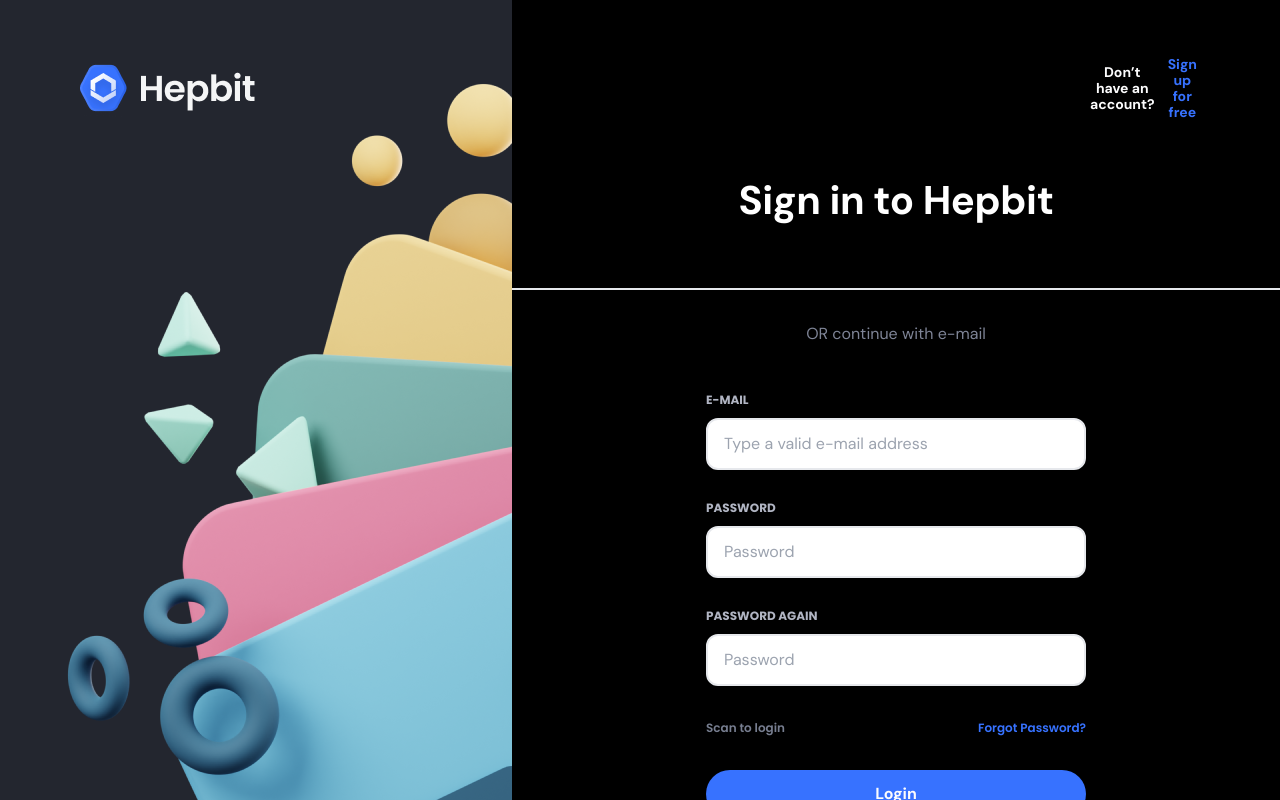
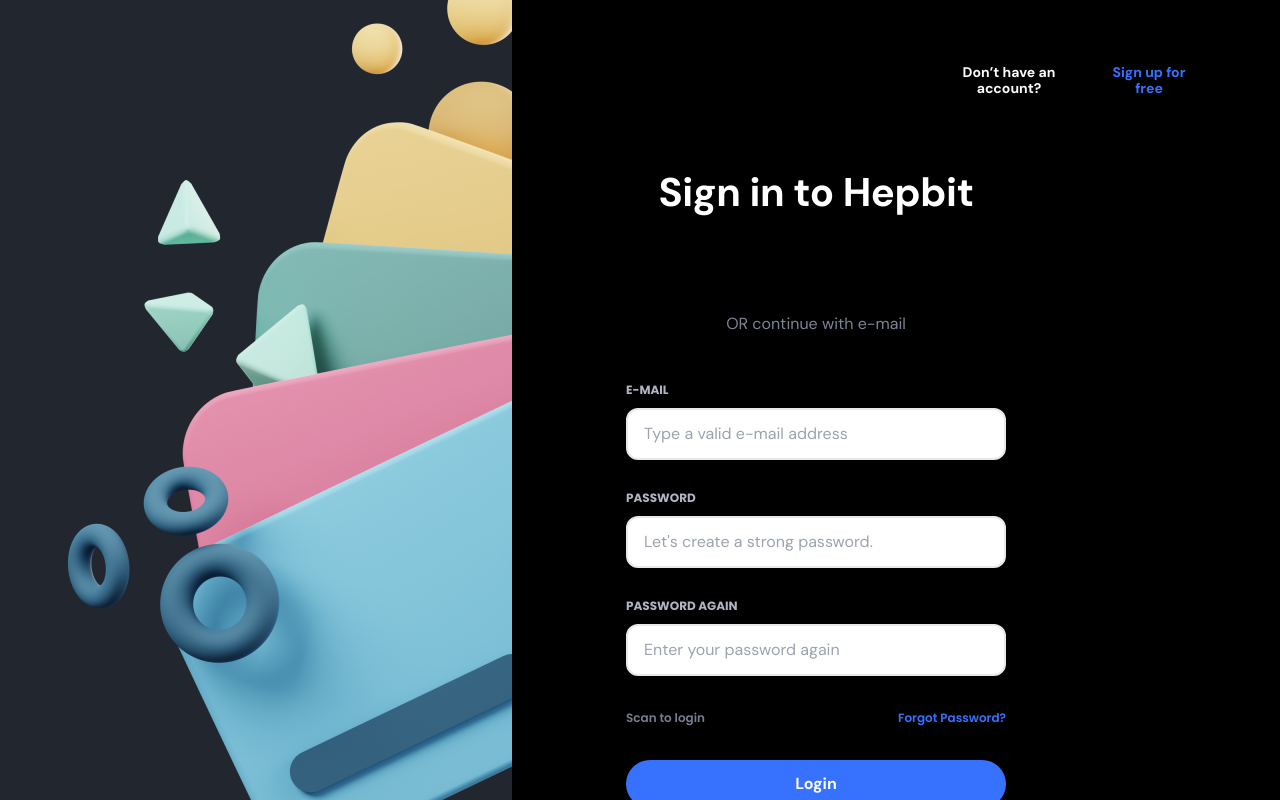
Before and after one commit to yusufocaliskan/nexjs-clean-setup, a Next.js app: page /1/1/register in a window 1280 px wide. Shown: the top 800 px of the page. Built offline with nearby package versions, Linux system fonts and the light colour scheme; what i18next-resources-to-backend would draw is missing.

Commit message:
Left side of login page

```diff
--- /dev/null
+++ b/src/components/Logo/index.js
@@ -0,0 +1,2 @@
+const Logo = () => {};
+export default Logo;
--- a/src/screens/auth/auth.scss
+++ b/src/screens/auth/auth.scss
@@ -3,26 +3,34 @@
 
 .login-page-container {
   width: 100%;
-  height: 100%;
+  height: 100vh;
   display: flex;
 
   .login-page-left-background {
     width: 32rem;
-    height: 100%;
-    max-height: 64rem;
+    height: 100vh;
     display: flex;
     flex-shrink: 0;
-    background-image: url("../../../public/assets/images/auth/left-background.png");
+    background-color: #22262f;
+    position: fixed;
+    display: flex;
+    justify-content: flex-end;
+    align-items: center;
+    img {
+      width: 100vw;
+      object-fit: contain;
+    }
   }
 
   .login-page-right {
     display: flex;
     flex-direction: column;
-    height: 100%;
+    height: 100vh;
     max-height: 64rem;
     width: 100%;
     align-items: center;
     justify-content: center;
+    margin-left: 22rem;
 
     .login-page-right-top {
       display: flex;
@@ -107,7 +115,7 @@
           align-items: center;
           align-self: stretch;
           border-radius: 3rem;
-          font-family: 'Poppins', sans-serif;
+          font-family: "Poppins", sans-serif;
           color: var(--neutrals2);
           font-family: "Poppins", sans-serif;
           text-align: center;
@@ -239,9 +247,9 @@
                 align-self: stretch;
                 border-top-left-radius: 0.75rem;
                 border-bottom-left-radius: 0.75rem;
-                border-left: 2px solid var(--Neutrals-6, #E6E8EC);
-                border-top: 2px solid var(--Neutrals-6, #E6E8EC);
-                border-bottom: 2px solid var(--Neutrals-6, #E6E8EC);
+                border-left: 2px solid var(--Neutrals-6, #e6e8ec);
+                border-top: 2px solid var(--Neutrals-6, #e6e8ec);
+                border-bottom: 2px solid var(--Neutrals-6, #e6e8ec);
               }
 
               .password-toggle-page {
@@ -252,9 +260,9 @@
                 width: 10%;
                 border-top-right-radius: 0.75rem;
                 border-bottom-right-radius: 0.75rem;
-                border-right: 2px solid var(--Neutrals-6, #E6E8EC);
-                border-top: 2px solid var(--Neutrals-6, #E6E8EC);
-                border-bottom: 2px solid var(--Neutrals-6, #E6E8EC);
+                border-right: 2px solid var(--Neutrals-6, #e6e8ec);
+                border-top: 2px solid var(--Neutrals-6, #e6e8ec);
+                border-bottom: 2px solid var(--Neutrals-6, #e6e8ec);
               }
             }
           }
@@ -314,7 +322,7 @@
   }
 }
 
-@media (max-width:1024px) {
+@media (max-width: 1024px) {
   .login-page-container {
     .login-page-left-background {
       display: none;
@@ -338,7 +346,7 @@
           gap: 0.5rem;
 
           .logo-hepbit {
-            color: var(--Neutrals-2, #23262F);
+            color: var(--Neutrals-2, #23262f);
             font-family: Poppins;
             font-size: 1.5rem;
             font-style: normal;
@@ -358,11 +366,10 @@
   }
 }
 
-@media (max-width:768px) {
+@media (max-width: 768px) {
   .login-page-container {
     padding: 2rem;
     .login-page-right {
-
       .login-page-right-top {
         padding: 0rem;
         justify-content: center;
--- a/src/screens/auth/register/registerTest.js
+++ b/src/screens/auth/register/registerTest.js
@@ -63,7 +63,7 @@
                   isSecure
                   label="PASSWORD"
                   type="password"
-                  placeholder="Password"
+                  placeholder="Let's create a strong password."
                   name="password"
                   value={registerForm.values.password}
                   setValue={(value) =>
@@ -76,7 +76,7 @@
                   label="PASSWORD AGAIN"
                   type="password"
                   name="passwordAgain"
-                  placeholder="Password"
+                  placeholder="Enter your password again"
                   value={registerForm.values.passwordAgain}
                   setValue={(value) =>
                     registerForm.setFieldValue("passwordAgain", value)
```
Also changed, not shown: public/assets/images/auth/left-background.png, public/assets/images/logo-dark.png (added).
